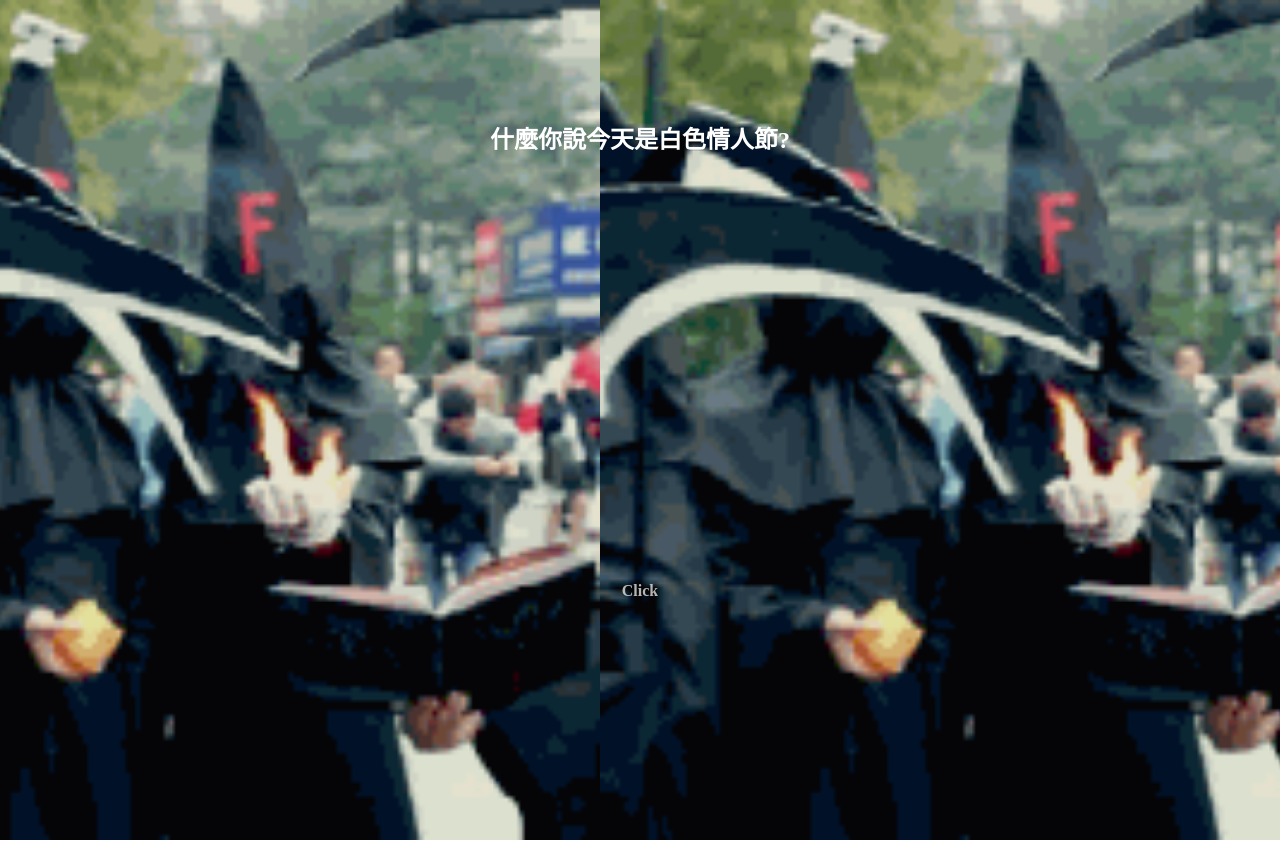
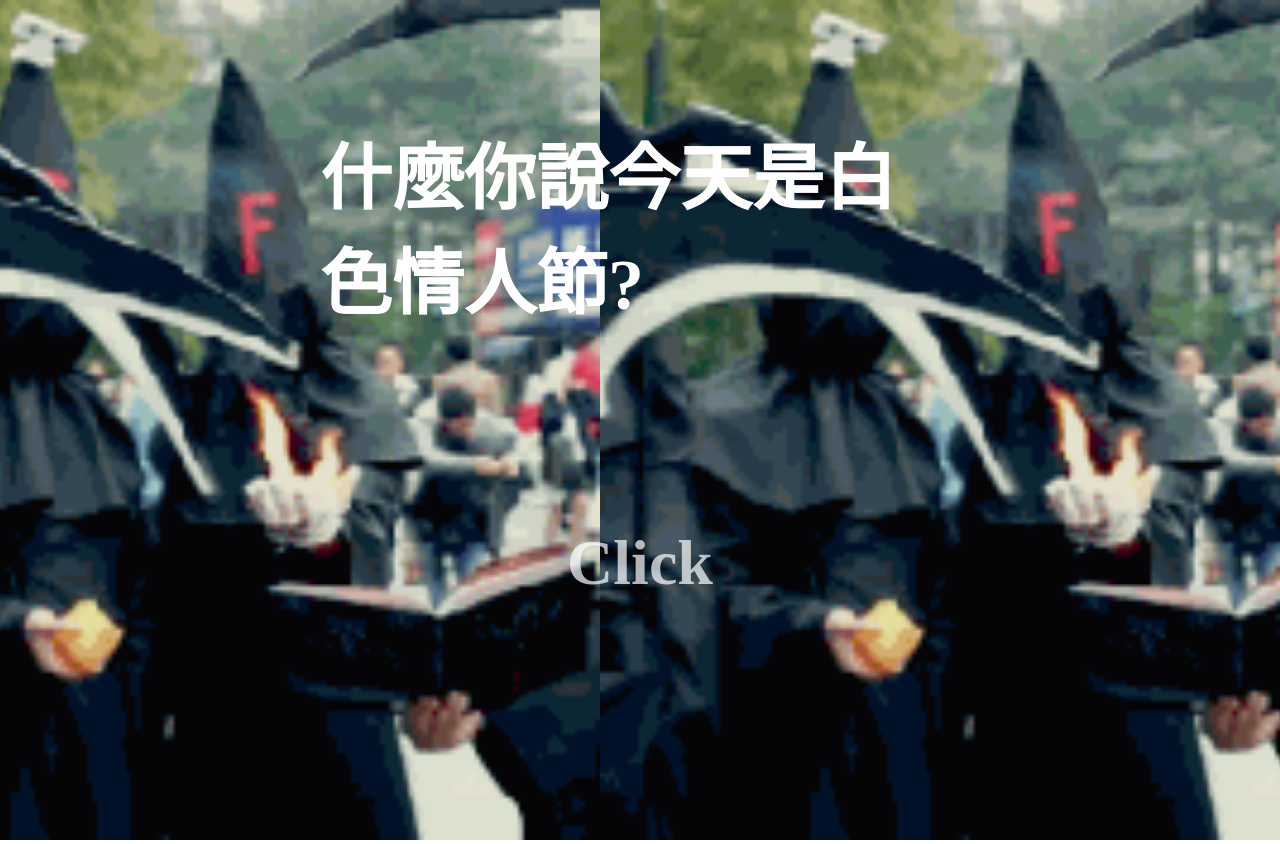
Before and after one commit to renhaohsu/FFF, a plain HTML site: page index.html in a window 1280 px wide. Drawn offline with Linux system fonts and the light colour scheme.

Commit message:
font size fixed

```diff
--- a/css/fff.css
+++ b/css/fff.css
@@ -22,7 +22,7 @@ img {
 }
 
 h3 {
-	font-size: 150%;
+	font-size: 450%;
 	position: absolute;
 	left: 50%;
 	-webkit-transform: translate(-50%, 0);
@@ -37,7 +37,7 @@ h3 {
 
 
 h4 {
-	font-size: 100%;
+	font-size: 400%;
 	position: absolute;
 	left: 50%;
 	-webkit-transform: translate(-50%, 0);
```
